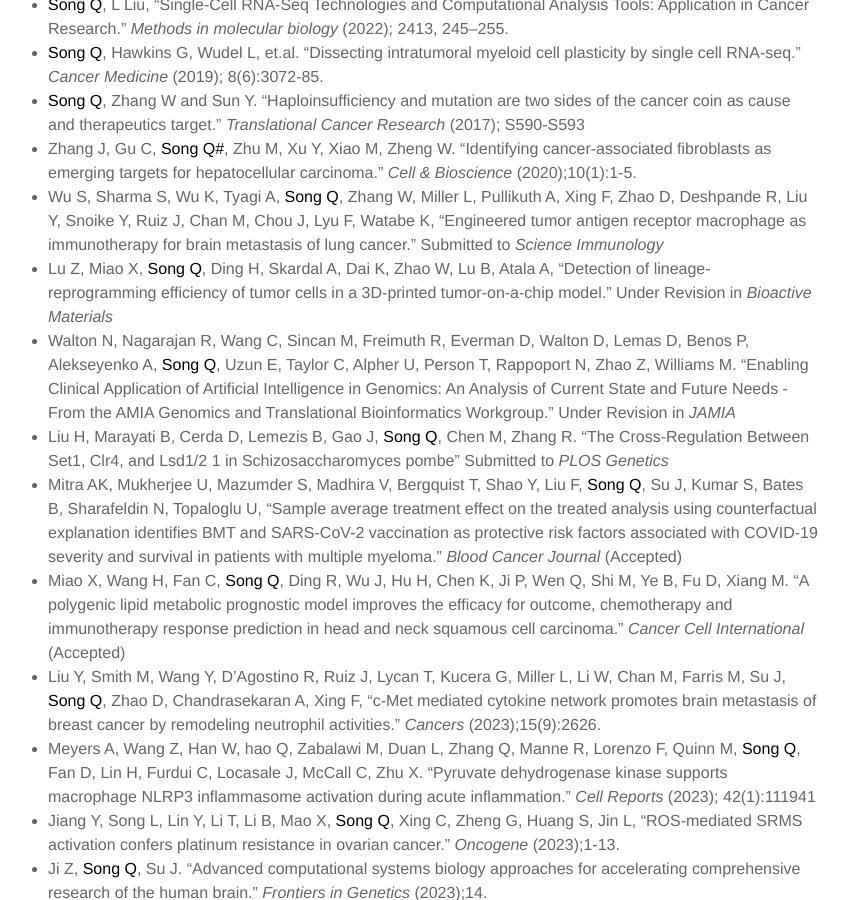
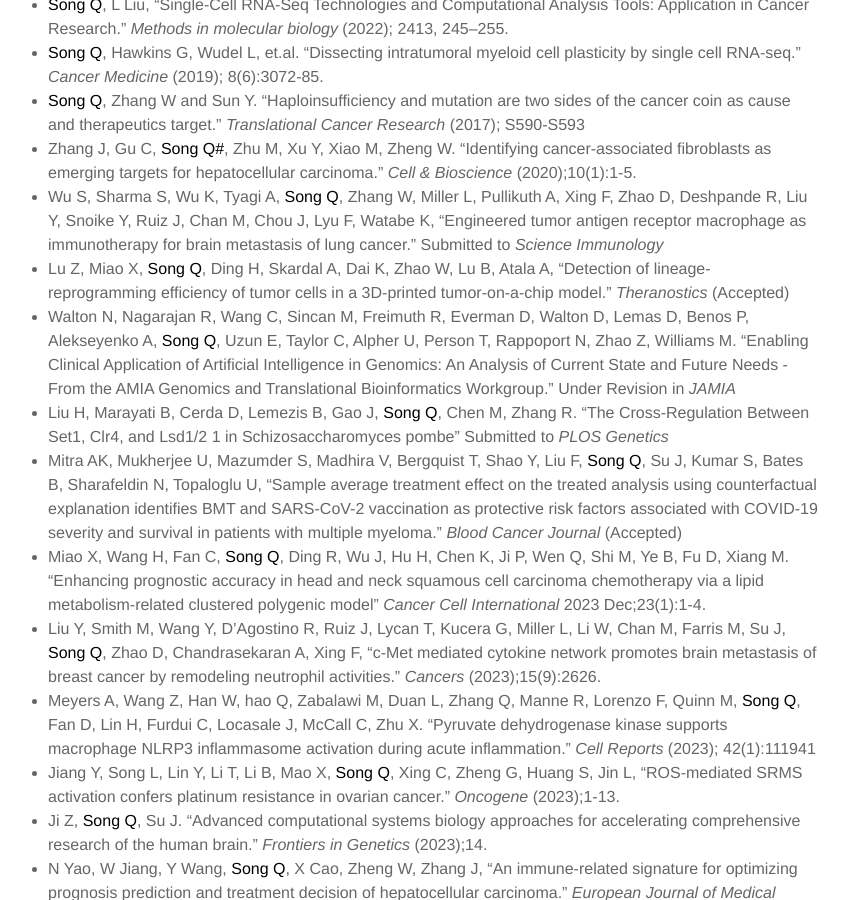
Before and after one commit to QSong-github/SongLab, a Jekyll site: the page built from pages/publication.md, in a window 1280 px wide and 900 px high, scrolled down 1509 px. Shown: the whole window, without its empty margins (227-1076 px from the left). Built offline with Jekyll 4.4.1, drawn with Linux system fonts in a browser that asks for light colours; some of the changed text lies outside the part shown.

Commit message:
Update publication.md

```diff
--- a/pages/publication.md
+++ b/pages/publication.md
@@ -5,7 +5,7 @@
 # Publication
 
 ## Methodology
-* Tang Z, Zhang T, Yang B, Su J, **Song Q***, “SpaRx: Elucidate single-cell spatial heterogeneity of drug responses for personalized treatment.” Under Revision in _Briefings in Bioinformatics_
+* Tang Z, Zhang T, Yang B, Su J, **Song Q***, “SpaRx: Elucidate single-cell spatial heterogeneity of drug responses for personalized treatment.” _Briefings in Bioinformatics_ (Accepted)
 * Chen M, Xu C, Xu Z, He Z, Su J, **Song Q***, “SCRN: Single-cell Gene Regulatory Network Identification in Alzheimer’s disease.” Under Review in _IEEE/ACM Transactions on Computational Biology and Bioinformatics_
 * Tang Z, Zhang T, Yang B, Su J, **Song Q***, “SiGra: Single-cell spatial elucidation through image-augmented graph transformer.” _Nature Communications_ (Accepted)
 * Tang Z, Zhang T, **Song Q***, Su J, Yang B. “PINet: Privileged Information Improve the Interpretablity and generalization of structural MRI in Alzheimer’s Disease.” _ACM-BCB 2023_ (Accepted).
@@ -37,11 +37,11 @@
 * **Song Q**, Zhang W and Sun Y. “Haploinsufficiency and mutation are two sides of the cancer coin as cause and therapeutics target.” _Translational Cancer Research_ (2017); S590-S593
 * Zhang J, Gu C, **Song Q#**, Zhu M, Xu Y, Xiao M, Zheng W. “Identifying cancer-associated fibroblasts as emerging targets for hepatocellular carcinoma.” _Cell & Bioscience_ (2020);10(1):1-5.
 * Wu S, Sharma S, Wu K, Tyagi A, **Song Q**, Zhang W, Miller L, Pullikuth A, Xing F, Zhao D, Deshpande R, Liu Y, Snoike Y, Ruiz J, Chan M, Chou J, Lyu F, Watabe K, “Engineered tumor antigen receptor macrophage as immunotherapy for brain metastasis of lung cancer.” Submitted to _Science Immunology_
-* Lu Z, Miao X, **Song Q**, Ding H, Skardal A, Dai K, Zhao W, Lu B, Atala A, “Detection of lineage-reprogramming efficiency of tumor cells in a 3D-printed tumor-on-a-chip model.” Under Revision in _Bioactive Materials_
+* Lu Z, Miao X, **Song Q**, Ding H, Skardal A, Dai K, Zhao W, Lu B, Atala A, “Detection of lineage-reprogramming efficiency of tumor cells in a 3D-printed tumor-on-a-chip model.” _Theranostics_ (Accepted)
 * Walton N, Nagarajan R, Wang C, Sincan M, Freimuth R, Everman D, Walton D, Lemas D, Benos P, Alekseyenko A, **Song Q**, Uzun E, Taylor C, Alpher U, Person T, Rappoport N, Zhao Z, Williams M. “Enabling Clinical Application of Artificial Intelligence in Genomics: An Analysis of Current State and Future Needs - From the AMIA Genomics and Translational Bioinformatics Workgroup.” Under Revision in _JAMIA_
 * Liu H, Marayati B, Cerda D, Lemezis B, Gao J, **Song Q**, Chen M, Zhang R. "The Cross-Regulation Between Set1, Clr4, and Lsd1/2 1 in Schizosaccharomyces pombe" Submitted to _PLOS Genetics_
 * Mitra AK, Mukherjee U, Mazumder S, Madhira V, Bergquist T, Shao Y, Liu F, **Song Q**, Su J, Kumar S, Bates B, Sharafeldin N, Topaloglu U, “Sample average treatment effect on the treated analysis using counterfactual explanation identifies BMT and SARS-CoV-2 vaccination as protective risk factors associated with COVID-19 severity and survival in patients with multiple myeloma.” _Blood Cancer Journal_ (Accepted)
-* Miao X, Wang H, Fan C, **Song Q**, Ding R, Wu J, Hu H, Chen K, Ji P, Wen Q, Shi M, Ye B, Fu D, Xiang M. “A polygenic lipid metabolic prognostic model improves the efficacy for outcome, chemotherapy and immunotherapy response prediction in head and neck squamous cell carcinoma.” _Cancer Cell International_ (Accepted)
+* Miao X, Wang H, Fan C, **Song Q**, Ding R, Wu J, Hu H, Chen K, Ji P, Wen Q, Shi M, Ye B, Fu D, Xiang M. “Enhancing prognostic accuracy in head and neck squamous cell carcinoma chemotherapy via a lipid metabolism-related clustered polygenic model” _Cancer Cell International_ 2023 Dec;23(1):1-4.
 * Liu Y, Smith M, Wang Y, D’Agostino R, Ruiz J, Lycan T, Kucera G, Miller L, Li W, Chan M, Farris M, Su J, **Song Q**, Zhao D, Chandrasekaran A, Xing F, “c-Met mediated cytokine network promotes brain metastasis of breast cancer by remodeling neutrophil activities.” _Cancers_ (2023);15(9):2626.
 * Meyers A, Wang Z, Han W, hao Q, Zabalawi M, Duan L, Zhang Q, Manne R, Lorenzo F, Quinn M, **Song Q**, Fan D, Lin H, Furdui C, Locasale J, McCall C, Zhu X. “Pyruvate dehydrogenase kinase supports macrophage NLRP3 inflammasome activation during acute inflammation.” _Cell Reports_ (2023); 42(1):111941
 * Jiang Y, Song L, Lin Y, Li T, Li B, Mao X, **Song Q**, Xing C, Zheng G, Huang S, Jin L, “ROS-mediated SRMS activation confers platinum resistance in ovarian cancer.” _Oncogene_ (2023);1-13.
```
